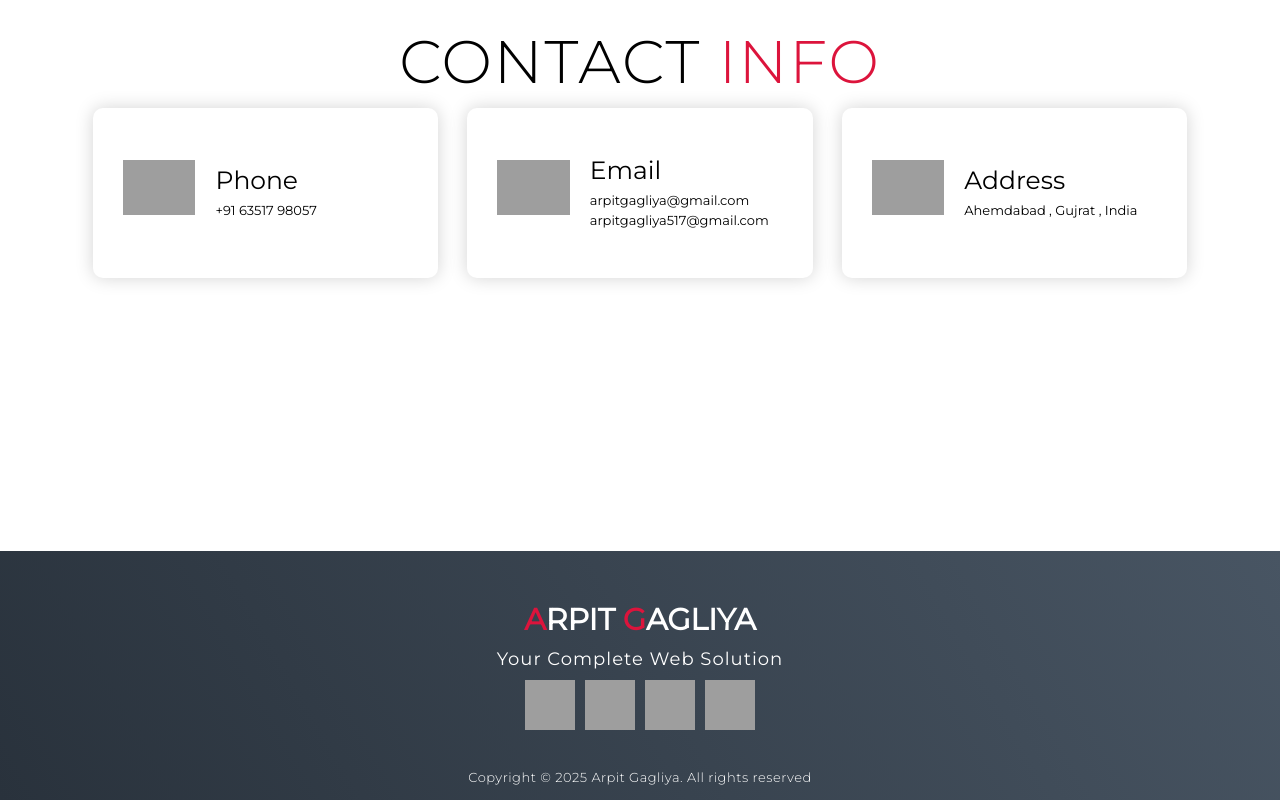
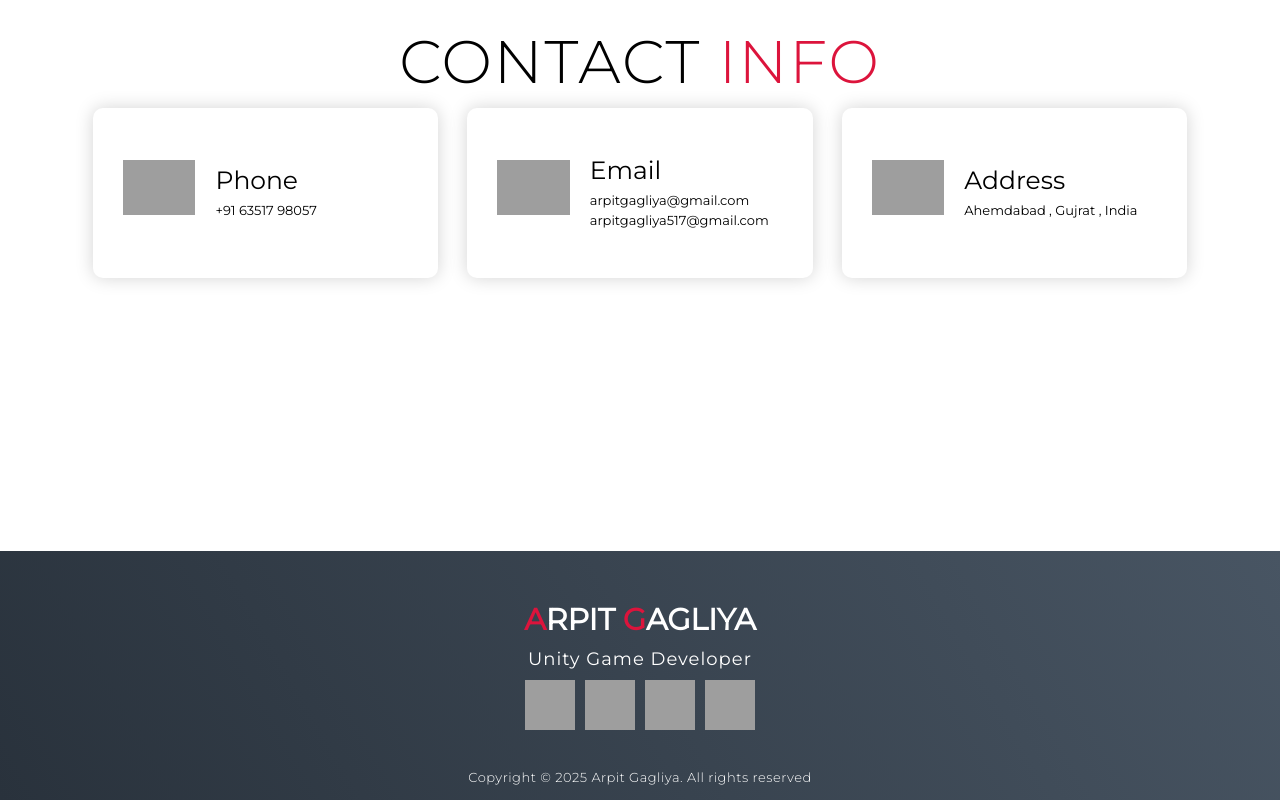
Before and after one commit to ArpitGagliya/Arpit-Portfolio-Website, a plain HTML site: page index.html in a window 1280 px wide. Shown: the part 4172-4972 px from the top of the page. Drawn offline with Linux system fonts and the light colour scheme; grey boxes are pictures that could not be loaded.

Commit message:
Update index.html

```diff
--- a/index.html
+++ b/index.html
@@ -191,7 +191,7 @@
       <div class="brand">
         <h1><span>A</span>rpit <span>G</span>agliya</h1>
       </div>
-      <h2>Your Complete Web Solution</h2>
+      <h2>Unity Game Developer</h2>
       <div class="social-icon">
         <div class="social-item">
           <a href="https://www.facebook.com/profile.php?id=100070257546785"><img src="https://img.icons8.com/bubbles/100/000000/facebook-new.png" /></a>
```
